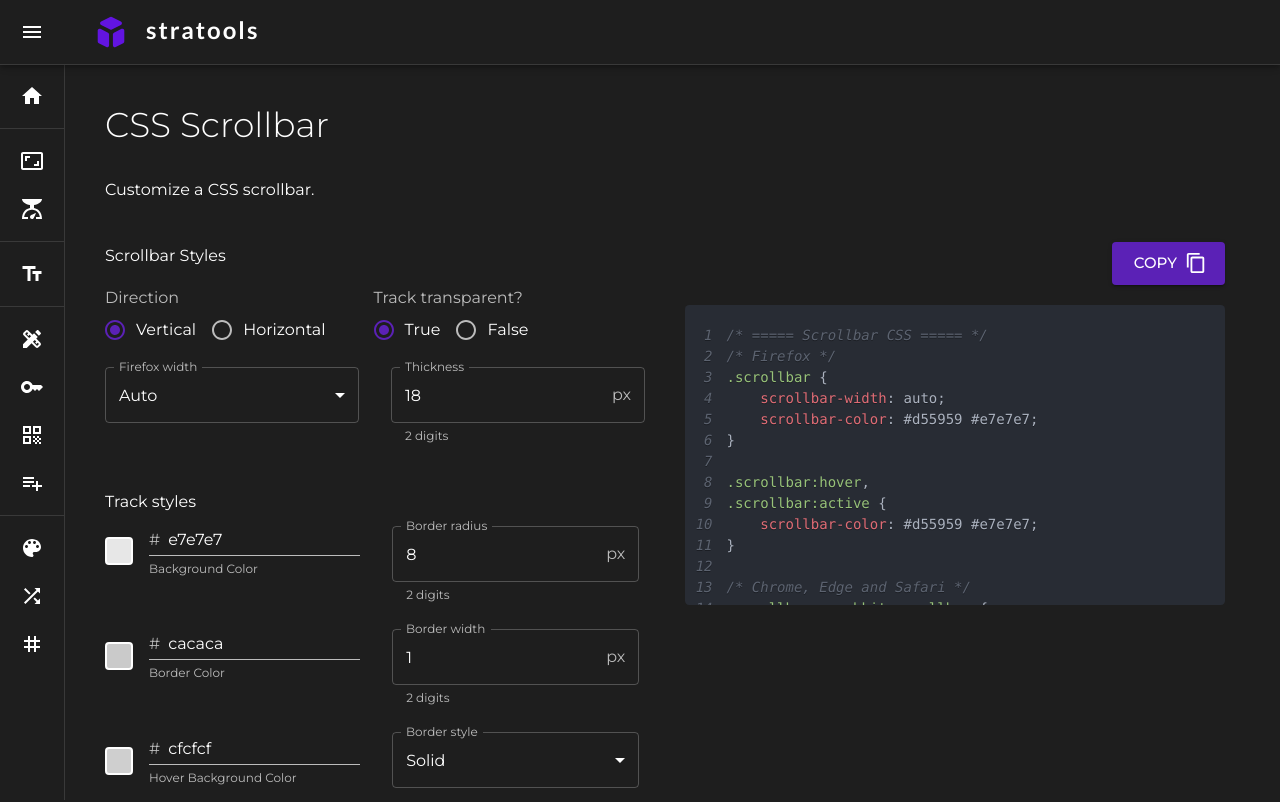
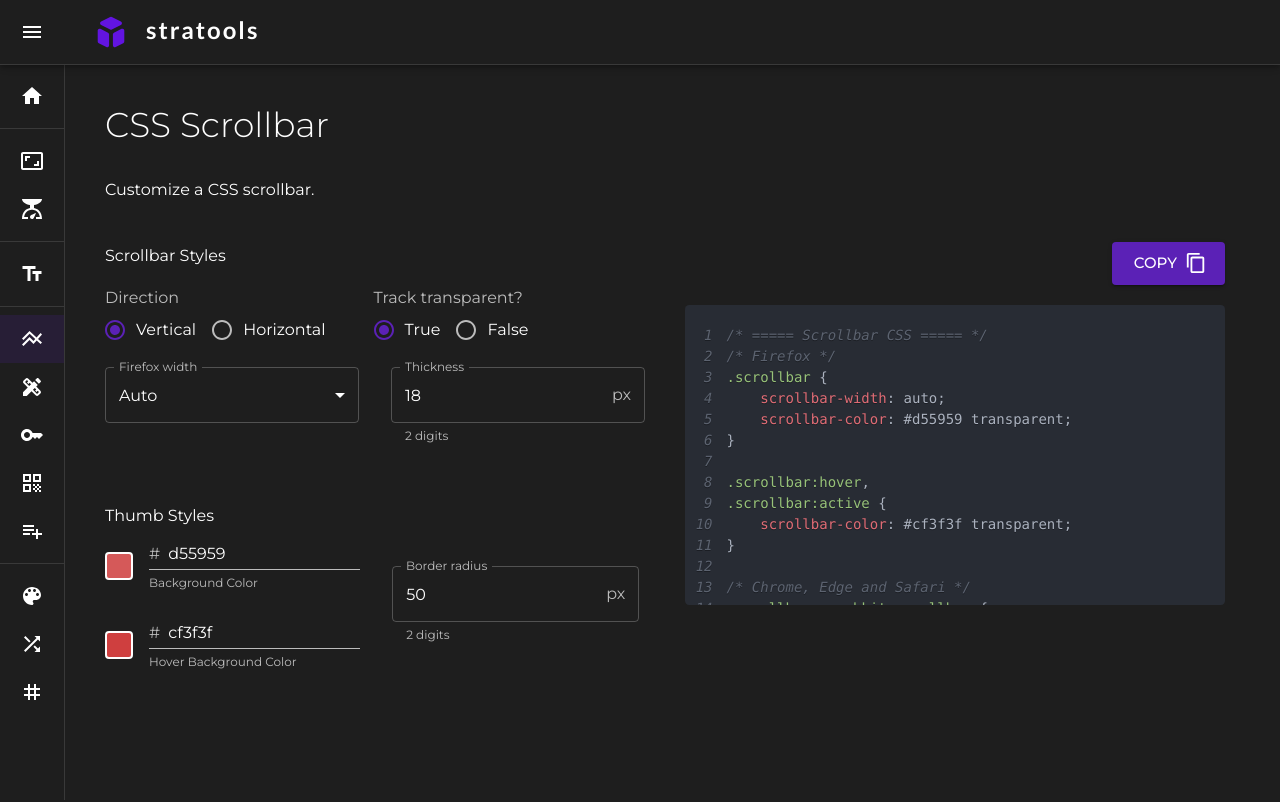
Before and after one commit to huffmanks/tools-nextjs, a Next.js app: page /generate/css-scrollbar in a window 1280 px wide. Shown: the top 802 px of the page. Built offline with nearby package versions, Linux system fonts and the light colour scheme.

Commit message:
css scrollbar route and codeString fix

```diff
--- a/constants/routes.js
+++ b/constants/routes.js
@@ -4,6 +4,7 @@ import ColorLensIcon from '@mui/icons-material/ColorLens'
 import DesignServicesIcon from '@mui/icons-material/DesignServices'
 import HomeIcon from '@mui/icons-material/Home'
 import KeyIcon from '@mui/icons-material/Key'
+import LineAxisIcon from '@mui/icons-material/LineAxis'
 import PlaylistAddIcon from '@mui/icons-material/PlaylistAdd'
 import QrCodeIcon from '@mui/icons-material/QrCode'
 import ScaleIcon from '@mui/icons-material/Scale'
@@ -58,6 +59,14 @@ export const formatRoutes = [
 ]
 
 export const generateRoutes = [
+    {
+        path: '/generate/css-scrollbar',
+        name: 'CSS Scrollbar',
+        homeName: 'CSS Scrollbar',
+        key: 'css-scrollbar',
+        icon: <LineAxisIcon />,
+        description: 'Customize a CSS scrollbar.',
+    },
     {
         path: '/generate/email-signature',
         name: 'Email Signature',
--- a/features/CSSScrollbar/ScrollbarForm.jsx
+++ b/features/CSSScrollbar/ScrollbarForm.jsx
@@ -48,6 +48,7 @@ const ScrollbarForm = ({ values, handleBlur, handleChange, handleReset }) => {
                     <PixelInput inputLabel='Thickness' inputName='thickness' inputValue={values.thickness} handleChange={handleChange} />
                 </Stack>
 
+                {!values.isTrackTransparent && (
                     <Stack direction='row' spacing={4} sx={{ margin: '0 0 24px' }}>
                         <Box sx={{ display: 'grid', alignItems: 'end', gap: 3 }}>
                             {scrollbarTrackPickers.map((picker) => (
@@ -70,6 +71,7 @@ const ScrollbarForm = ({ values, handleBlur, handleChange, handleReset }) => {
                             />
                         </Stack>
                     </Stack>
+                )}
 
                 <Stack direction='row' spacing={4} sx={{ margin: '40px 0 0' }}>
                     <Box sx={{ display: 'grid', alignItems: 'end', gap: 3 }}>
--- a/utilities/generateScrollbarStrings.js
+++ b/utilities/generateScrollbarStrings.js
@@ -26,11 +26,11 @@ border-radius: 4.2px;
 overflow-${values.axis}: scroll;
 
 scrollbar-width: ${values.widthFirefox};
-scrollbar-color: ${colors.thumbBg} ${colors.trackBg};
+scrollbar-color: ${colors.thumbBg} ${values.isTrackTransparent ? 'transparent' : colors.trackBg};
 
 :hover,
 :active {
-scrollbar-color: ${colors.thumbBg} ${colors.trackBg};
+scrollbar-color: ${colors.thumbBgHover} ${values.isTrackTransparent ? 'transparent' : colors.trackBg};
 }
 
 ::-webkit-scrollbar {
@@ -63,12 +63,12 @@ background-color: ${colors.thumbBgHover};
 /* Firefox */
 .scrollbar {
     scrollbar-width: ${values.widthFirefox};
-    scrollbar-color: ${colors.thumbBg} ${colors.trackBg};
+    scrollbar-color: ${colors.thumbBg} ${values.isTrackTransparent ? 'transparent' : colors.trackBg};
 }
 
 .scrollbar:hover,
 .scrollbar:active {
-    scrollbar-color: ${colors.thumbBg} ${colors.trackBg};
+    scrollbar-color: ${colors.thumbBgHover} ${values.isTrackTransparent ? 'transparent' : colors.trackBg};
 }
 
 /* Chrome, Edge and Safari */
```
Lines whose indentation alone changed are shown as unchanged.
